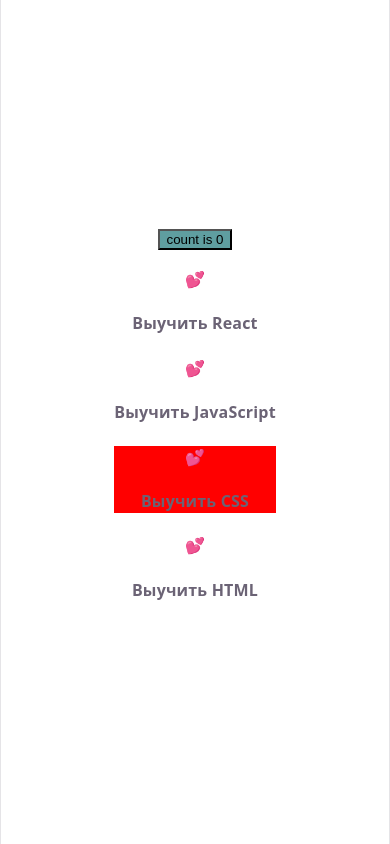
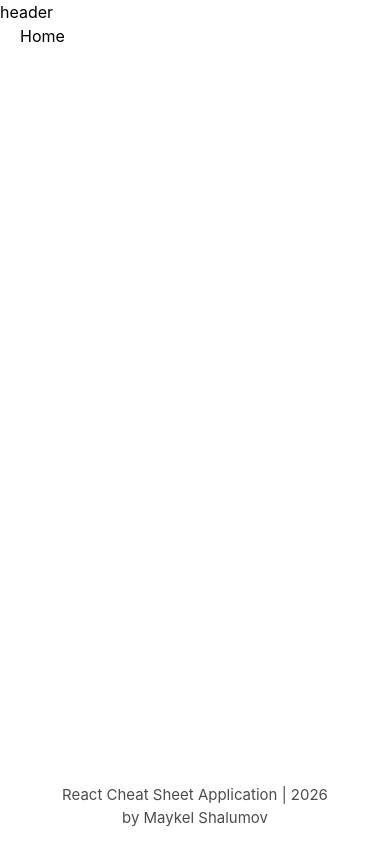
Before and after one commit to 97Maykel97/react-cheat-sheet, a React (Vite) app: page / in a window 390 px wide. Built offline with nearby package versions, Linux system fonts and the light colour scheme.

Commit message:
mainLayout, routing, global css

```diff
--- a/package.json
+++ b/package.json
@@ -12,6 +12,7 @@
   "dependencies": {
     "react": "^19.2.4",
     "react-dom": "^19.2.4",
+    "react-router-dom": "^7.13.2",
     "sass": "^1.98.0"
   },
   "devDependencies": {
--- a/src/App.css
+++ /dev/null
@@ -1,184 +0,0 @@
-.counter {
-  font-size: 16px;
-  padding: 5px 10px;
-  border-radius: 5px;
-  color: var(--accent);
-  background: var(--accent-bg);
-  border: 2px solid transparent;
-  transition: border-color 0.3s;
-  margin-bottom: 24px;
-
-  &:hover {
-    border-color: var(--accent-border);
-  }
-  &:focus-visible {
-    outline: 2px solid var(--accent);
-    outline-offset: 2px;
-  }
-}
-
-.hero {
-  position: relative;
-
-  .base,
-  .framework,
-  .vite {
-    inset-inline: 0;
-    margin: 0 auto;
-  }
-
-  .base {
-    width: 170px;
-    position: relative;
-    z-index: 0;
-  }
-
-  .framework,
-  .vite {
-    position: absolute;
-  }
-
-  .framework {
-    z-index: 1;
-    top: 34px;
-    height: 28px;
-    transform: perspective(2000px) rotateZ(300deg) rotateX(44deg) rotateY(39deg)
-      scale(1.4);
-  }
-
-  .vite {
-    z-index: 0;
-    top: 107px;
-    height: 26px;
-    width: auto;
-    transform: perspective(2000px) rotateZ(300deg) rotateX(40deg) rotateY(39deg)
-      scale(0.8);
-  }
-}
-
-#center {
-  display: flex;
-  flex-direction: column;
-  gap: 25px;
-  place-content: center;
-  place-items: center;
-  flex-grow: 1;
-
-  @media (max-width: 1024px) {
-    padding: 32px 20px 24px;
-    gap: 18px;
-  }
-}
-
-#next-steps {
-  display: flex;
-  border-top: 1px solid var(--border);
-  text-align: left;
-
-  & > div {
-    flex: 1 1 0;
-    padding: 32px;
-    @media (max-width: 1024px) {
-      padding: 24px 20px;
-    }
-  }
-
-  .icon {
-    margin-bottom: 16px;
-    width: 22px;
-    height: 22px;
-  }
-
-  @media (max-width: 1024px) {
-    flex-direction: column;
-    text-align: center;
-  }
-}
-
-#docs {
-  border-right: 1px solid var(--border);
-
-  @media (max-width: 1024px) {
-    border-right: none;
-    border-bottom: 1px solid var(--border);
-  }
-}
-
-#next-steps ul {
-  list-style: none;
-  padding: 0;
-  display: flex;
-  gap: 8px;
-  margin: 32px 0 0;
-
-  .logo {
-    height: 18px;
-  }
-
-  a {
-    color: var(--text-h);
-    font-size: 16px;
-    border-radius: 6px;
-    background: var(--social-bg);
-    display: flex;
-    padding: 6px 12px;
-    align-items: center;
-    gap: 8px;
-    text-decoration: none;
-    transition: box-shadow 0.3s;
-
-    &:hover {
-      box-shadow: var(--shadow);
-    }
-    .button-icon {
-      height: 18px;
-      width: 18px;
-    }
-  }
-
-  @media (max-width: 1024px) {
-    margin-top: 20px;
-    flex-wrap: wrap;
-    justify-content: center;
-
-    li {
-      flex: 1 1 calc(50% - 8px);
-    }
-
-    a {
-      width: 100%;
-      justify-content: center;
-      box-sizing: border-box;
-    }
-  }
-}
-
-#spacer {
-  height: 88px;
-  border-top: 1px solid var(--border);
-  @media (max-width: 1024px) {
-    height: 48px;
-  }
-}
-
-.ticks {
-  position: relative;
-  width: 100%;
-
-  &::before,
-  &::after {
-    content: '';
-    position: absolute;
-    top: -4.5px;
-    border: 5px solid transparent;
-  }
-
-  &::before {
-    left: 0;
-    border-left-color: var(--border);
-  }
-  &::after {
-    right: 0;
-    border-right-color: var(--border);
-  }
-}
--- a/src/App.jsx
+++ b/src/App.jsx
@@ -1,15 +1,17 @@
-import './App.css';
-import Counter from './Counter';
-import List from './List';
+import { BrowserRouter, Routes, Route } from 'react-router-dom';
+import MainLayout from './components/MainLayout';
 
 function App() {
 	return (
-		<>
-			<section id='center'>
-				<Counter />
-				<List />
-			</section>
-		</>
+		<BrowserRouter>
+			<Routes>
+				<Route element={<MainLayout />}>
+					<Route path='/' element={<div>Home</div>} />
+					<Route path='/forbidden' element={<div>forbidden</div>} />
+					<Route path='/addquestion' element={<div>add question</div>} />
+				</Route>
+			</Routes>
+		</BrowserRouter>
 	);
 }
 
--- a/src/Counter.jsx
+++ /dev/null
@@ -1,12 +0,0 @@
-import { useState } from 'react';
-import Button from './assets/Button/Button';
-
-function Counter() {
-	const [count, setCount] = useState(0);
-	const setCounterHandler = () => {
-		setCount(count + 1);
-	};
-	return <Button onClick={setCounterHandler}>count is {count}</Button>;
-}
-
-export default Counter;
--- a/src/List.jsx
+++ /dev/null
@@ -1,23 +0,0 @@
-const items = [
-	{ task: 'Выучить React', icon: '💕', isCompleted: false },
-	{ task: 'Выучить JavaScript', icon: '💕', isCompleted: false },
-	{ task: 'Выучить CSS', icon: '💕', isCompleted: true },
-	{ task: 'Выучить HTML', icon: '💕', isCompleted: false },
-];
-
-function List() {
-	return (
-		<div>
-			{items.map((item, index) => {
-				return (
-					<section key={index} className={item.isCompleted ? 'completed' : ''}>
-						<span>{item.icon}</span>
-						<h4>{item.task}</h4>
-					</section>
-				);
-			})}
-		</div>
-	);
-}
-
-export default List;
--- /dev/null
+++ b/src/components/MainLayout/MainLayout.jsx
@@ -0,0 +1,21 @@
+import { Outlet } from 'react-router-dom';
+import classes from './MainLayout.module.css';
+function MainLayout() {
+	const currentYear = new Date().getFullYear();
+	return (
+		<div className={classes.mainLayout}>
+			<header>header</header>
+			<div className={classes.mainWrapper}>
+				<main className={classes.main}>
+					<Outlet />
+				</main>
+				<footer className={classes.footer}>
+					React Cheat Sheet Application | {currentYear} <br />
+					by Maykel Shalumov
+				</footer>
+			</div>
+		</div>
+	);
+}
+
+export default MainLayout;
--- /dev/null
+++ b/src/components/MainLayout/MainLayout.module.css
@@ -0,0 +1,37 @@
+.mainLayout {
+	height: 100dvh;
+	display: flex;
+	flex-direction: column;
+	justify-content: flex-start;
+	align-items: stretch;
+	gap: 0;
+}
+
+.mainWrapper {
+	height: 100%;
+	flex-grow: 1;
+	display: flex;
+	flex-direction: column;
+	justify-content: space-between;
+	align-items: stretch;
+	gap: 20px;
+	overflow-y: auto;
+}
+
+.main {
+	padding: 0 20px;
+}
+
+.footer {
+	width: 100%;
+	padding: 15px 10px;
+	background-color: transparent;
+	text-align: center;
+	font-size: 15px;
+	display: flex;
+	flex-wrap: wrap;
+	justify-content: center;
+	align-items: center;
+	color: var(--text-color);
+	opacity: 0.7;
+}
--- /dev/null
+++ b/src/components/MainLayout/index.jsx
@@ -0,0 +1 @@
+export { default } from './MainLayout';
--- a/src/index.css
+++ b/src/index.css
@@ -1,116 +1,45 @@
 :root {
-	--text: #6b6375;
-	--text-h: #08060d;
-	--bg: #fff;
-	--border: #e5e4e7;
-	--code-bg: #f4f3ec;
-	--accent: #aa3bff;
-	--accent-bg: rgba(170, 59, 255, 0.1);
-	--accent-border: rgba(170, 59, 255, 0.5);
-	--social-bg: rgba(244, 243, 236, 0.5);
-	--shadow:
-		rgba(0, 0, 0, 0.1) 0 10px 15px -3px, rgba(0, 0, 0, 0.05) 0 4px 6px -2px;
+	--main-bg-color: #23272f;
+	--text-color: #fff;
 
-	--sans: system-ui, 'Segoe UI', Roboto, sans-serif;
-	--heading: system-ui, 'Segoe UI', Roboto, sans-serif;
-	--mono: ui-monospace, Consolas, monospace;
+	font-family: Inter, system-ui, Avenir, Arial, Helvetica, sans-serif;
+	line-height: 1.5;
+	font-weight: 400;
 
-	font: 18px/145% var(--sans);
-	letter-spacing: 0.18px;
 	color-scheme: light dark;
-	color: var(--text);
-	background: var(--bg);
+	background-color: #242424;
+
 	font-synthesis: none;
 	text-rendering: optimizeLegibility;
 	-webkit-font-smoothing: antialiased;
 	-moz-osx-font-smoothing: grayscale;
+}
 
-	@media (max-width: 1024px) {
-		font-size: 16px;
+* {
+	margin: 0;
+	padding: 0;
+	box-sizing: border-box;
+}
+
+a {
+	color: inherit;
+}
+
+body {
+	color: var(--text-color);
+	background-color: var(--main-bg-color);
+}
+
+@media (prefers-color-scheme: light) {
+	:root {
+		--main-bg-color: #fff;
+		--text-color: #000;
 	}
 }
 
 @media (prefers-color-scheme: dark) {
 	:root {
-		--text: #9ca3af;
-		--text-h: #f3f4f6;
-		--bg: #16171d;
-		--border: #2e303a;
-		--code-bg: #1f2028;
-		--accent: #c084fc;
-		--accent-bg: rgba(192, 132, 252, 0.15);
-		--accent-border: rgba(192, 132, 252, 0.5);
-		--social-bg: rgba(47, 48, 58, 0.5);
-		--shadow:
-			rgba(0, 0, 0, 0.4) 0 10px 15px -3px, rgba(0, 0, 0, 0.25) 0 4px 6px -2px;
-	}
-
-	#social .button-icon {
-		filter: invert(1) brightness(2);
+		--main-bg-color: #23272f;
+		--text-color: #fff;
 	}
 }
-
-body {
-	margin: 0;
-}
-
-#root {
-	width: 1126px;
-	max-width: 100%;
-	margin: 0 auto;
-	text-align: center;
-	border-inline: 1px solid var(--border);
-	min-height: 100svh;
-	display: flex;
-	flex-direction: column;
-	box-sizing: border-box;
-}
-
-h1,
-h2 {
-	font-family: var(--heading);
-	font-weight: 500;
-	color: var(--text-h);
-}
-
-h1 {
-	font-size: 56px;
-	letter-spacing: -1.68px;
-	margin: 32px 0;
-	@media (max-width: 1024px) {
-		font-size: 36px;
-		margin: 20px 0;
-	}
-}
-h2 {
-	font-size: 24px;
-	line-height: 118%;
-	letter-spacing: -0.24px;
-	margin: 0 0 8px;
-	@media (max-width: 1024px) {
-		font-size: 20px;
-	}
-}
-p {
-	margin: 0;
-}
-
-code,
-.counter {
-	font-family: var(--mono);
-	display: inline-flex;
-	border-radius: 4px;
-	color: var(--text-h);
-}
-
-code {
-	font-size: 15px;
-	line-height: 135%;
-	padding: 4px 8px;
-	background: var(--code-bg);
-}
-
-.completed {
-	background: red;
-	columns: #fff;
-}
```
Also changed, not shown: src/components/Button/Button.jsx (renamed from src/assets/Button/Button.jsx), src/components/Button/Button.module.scss (renamed from src/assets/Button/Button.module.scss), 1 other file (tests, documents, lock files or other folders).
